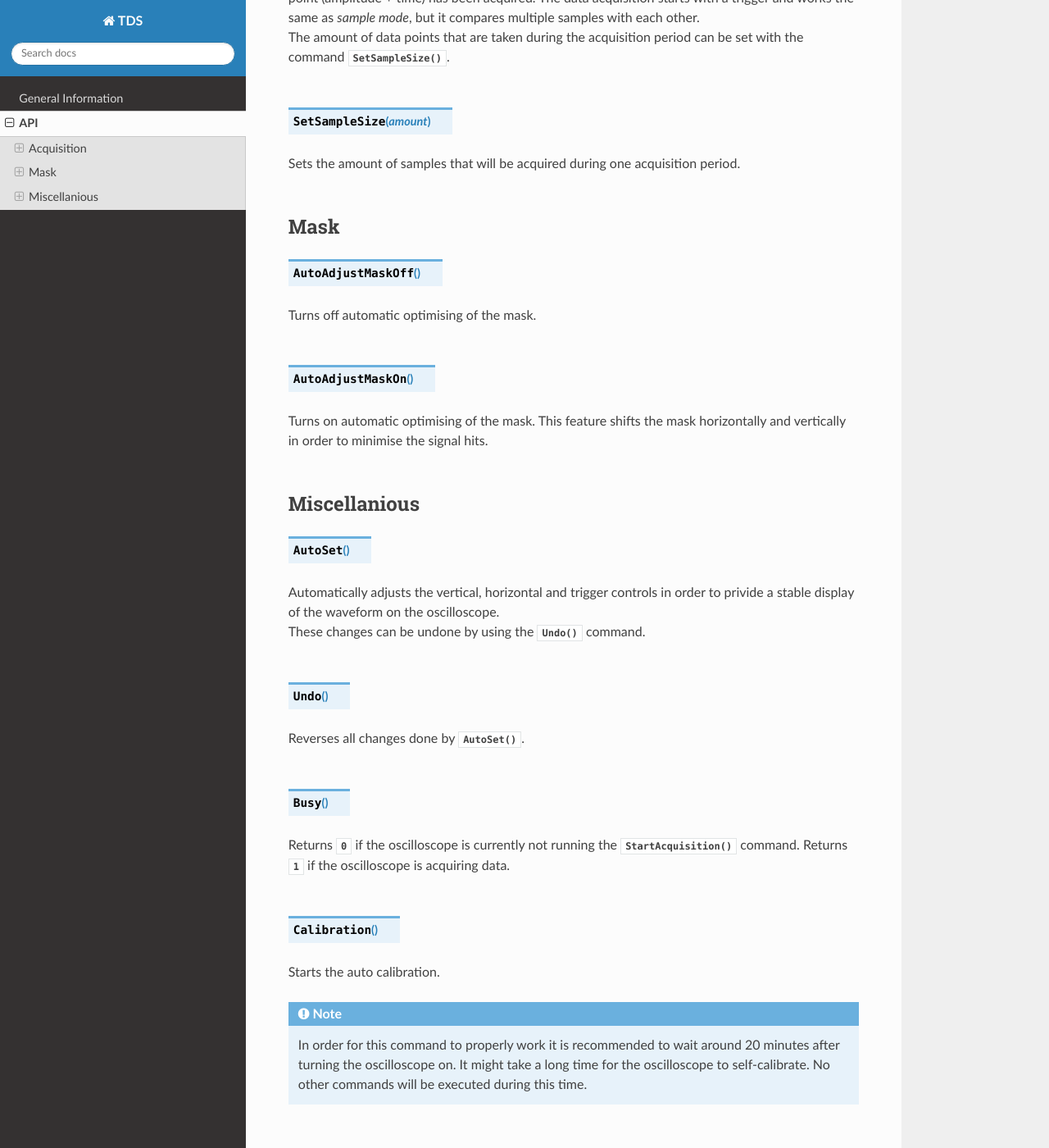
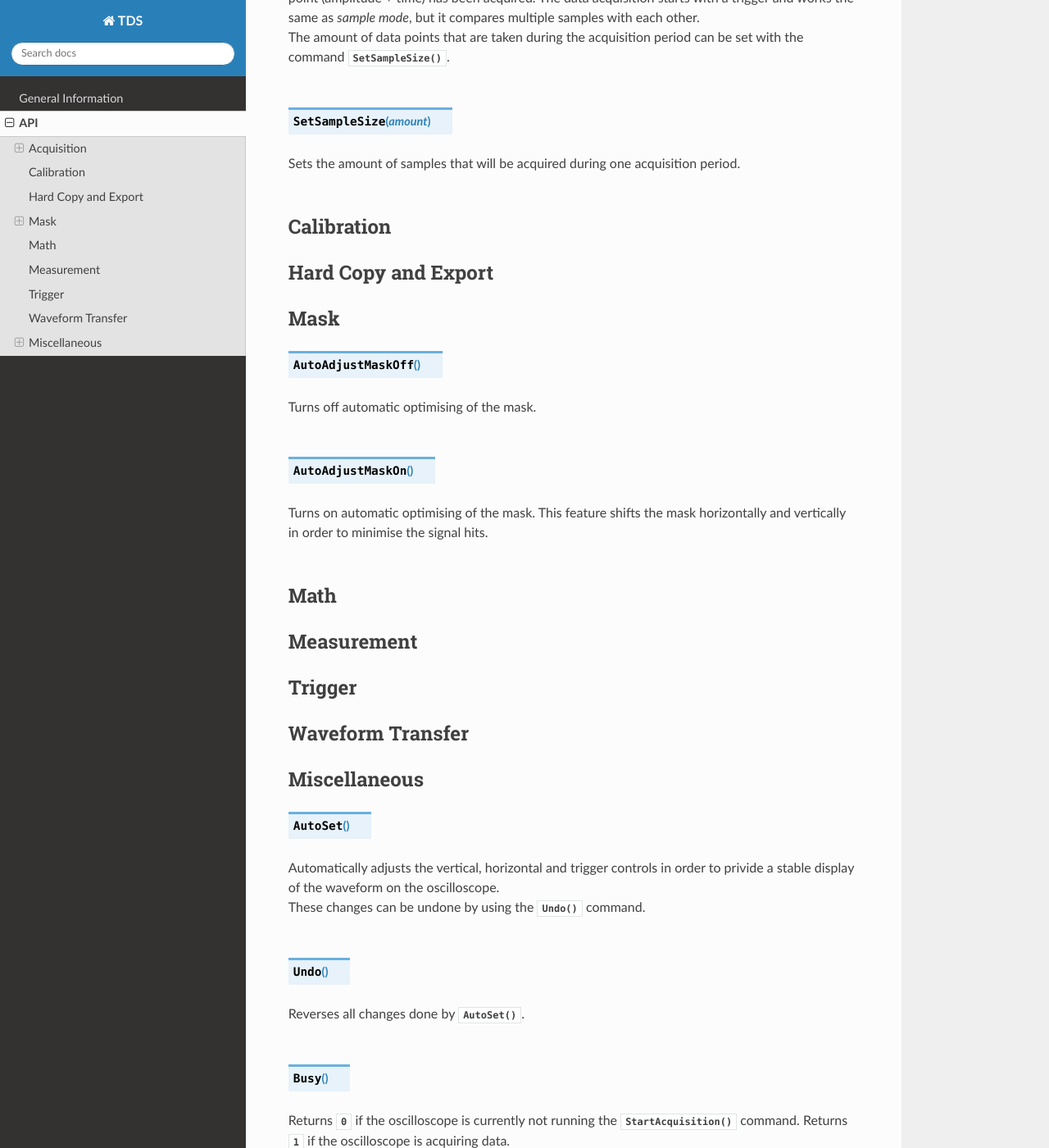
Before and after one commit to NeleWandel/TDS, a Sphinx documentation site: the page built from docs/source/API.rst, in a window 1280 px wide and 1400 px high, scrolled down 1667 px. Shown: the whole window at 82% size. Built offline with Sphinx 7.4.7 and the Read the Docs theme 2.0.0, drawn with Linux system fonts in a browser that asks for light colours; pages that are not in the unit, such as notebooks, are missing from menus.

Commit message:
Update API.rst

```diff
--- a/docs/source/API.rst
+++ b/docs/source/API.rst
@@ -4,7 +4,6 @@ API
 .. toctree::
 
    API
-
 
 Acquisition
 ---------
@@ -45,6 +44,12 @@ Acquisition
 .. method:: SetSampleSize(amount)
 | Sets the amount of samples that will be acquired during one acquisition period.
 |
+
+Calibration
+-----------
+Hard Copy and Export
+--------------------
+
 Mask
 ----
 
@@ -54,7 +59,16 @@ Mask
 .. method:: AutoAdjustMaskOn()
 | Turns on automatic optimising of the mask. This feature shifts the mask horizontally and vertically in order to minimise the signal hits.
 |
-Miscellanious
+Math
+-----
+Measurement
+-----------
+Trigger
+-------
+Waveform Transfer
+-----------------
+
+Miscellaneous
 -------------
 
 .. method:: AutoSet()
```
